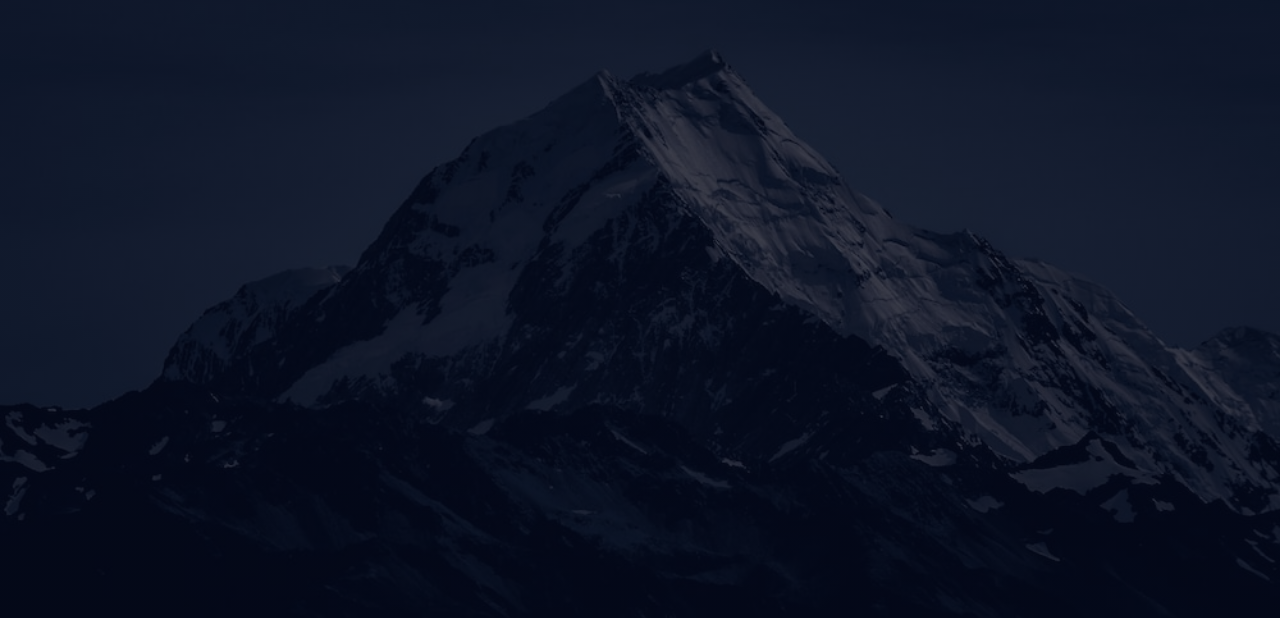
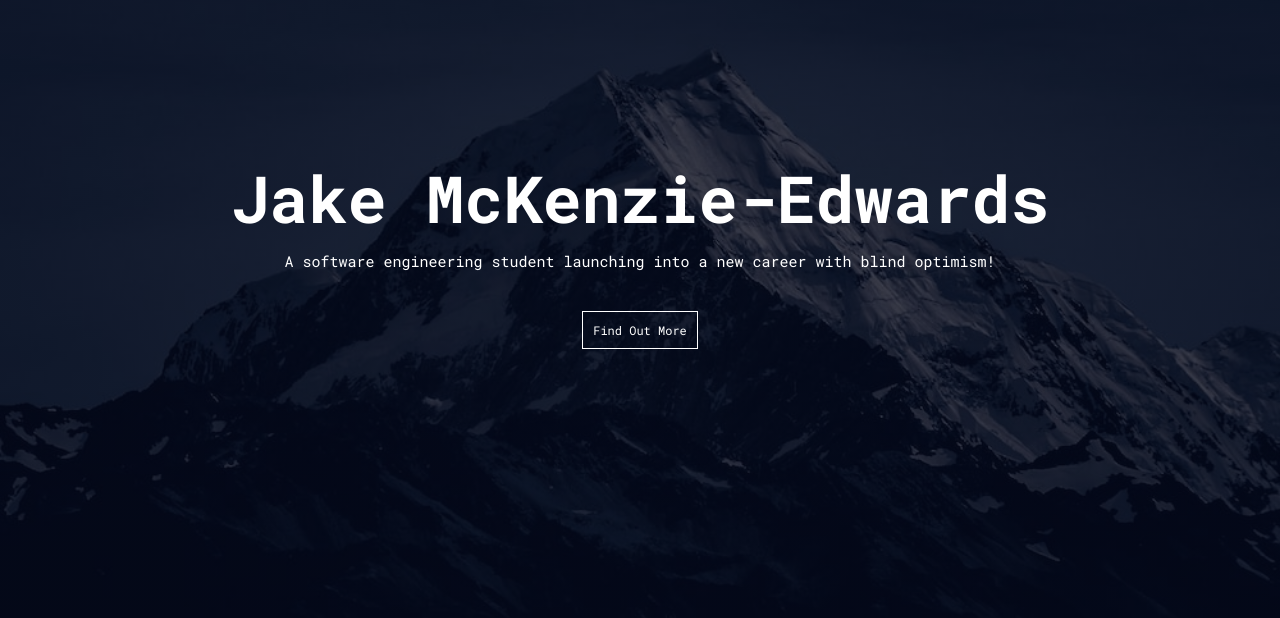
Before and after one commit to Jaxxis/my-website-project, a plain HTML site: page index.html in a window 1280 px wide. Shown: the part 148-766 px from the top of the page. Drawn offline with Linux system fonts and the light colour scheme.

Commit message:
finish styling  header

```diff
--- a/index.html
+++ b/index.html
@@ -9,7 +9,7 @@
     <title>My Professional Website</title>
   </head>
   <body>
-    <Section class="header">
+    <header class="header">
         <nav>
             <a href="index.html"><img src="Assets/Jake Logo.png"></a>
             <div class="nav-links">
@@ -17,11 +17,15 @@
                     <li><a href="">HOME</a></li>
                     <li><a href="">ABOUT</a></li>
                     <li><a href="">PROJECTS</a></li>
-                    <li><a href="">CONTACT
-                    </a></li>
+                    <li><a href="">CONTACT</a></li>
                 </ul>
             </div>
         </nav>
-    </Section>
+        <section class="text-box">
+            <h1>Jake McKenzie-Edwards</h1>
+            <p>A software engineering student launching into a new career with blind optimism!</p>
+            <a href="" class="find-out-more-button">Find Out More</a>
+        </section>
+    </header>
   </body>
 </html>
--- a/style.css
+++ b/style.css
@@ -30,7 +30,6 @@ nav img{
     padding: 8px 12px;
     position: relative;
 }
-
 .nav-links ul li a{
     color: white;
     text-decoration: none;
@@ -47,3 +46,36 @@ nav img{
 .nav-links ul li:hover::after{
     width: 100%;
 }
+.text-box{
+    width: 90%;
+    color: white;
+    position: absolute;
+    top: 50%;
+    left: 50%;
+    transform: translate(-50%,-50%);
+    text-align: center;
+}
+.text-box h1{
+    font-size: 65px;
+}
+.text-box p{
+    margin: 10px 0 40px;
+    font-size: 15px;
+    color: white;
+}
+.find-out-more-button{
+    display: inline-block;
+    text-decoration: none;
+    color: white;
+    border: solid 1px white;
+    font-size: 12px;
+    background: transparent;
+    position: relative;
+    padding: 10px;
+}
+
+.find-out-more-button:hover{
+    border: 1px solid white;
+    background: black;
+    transition: .05s;
+}
```
